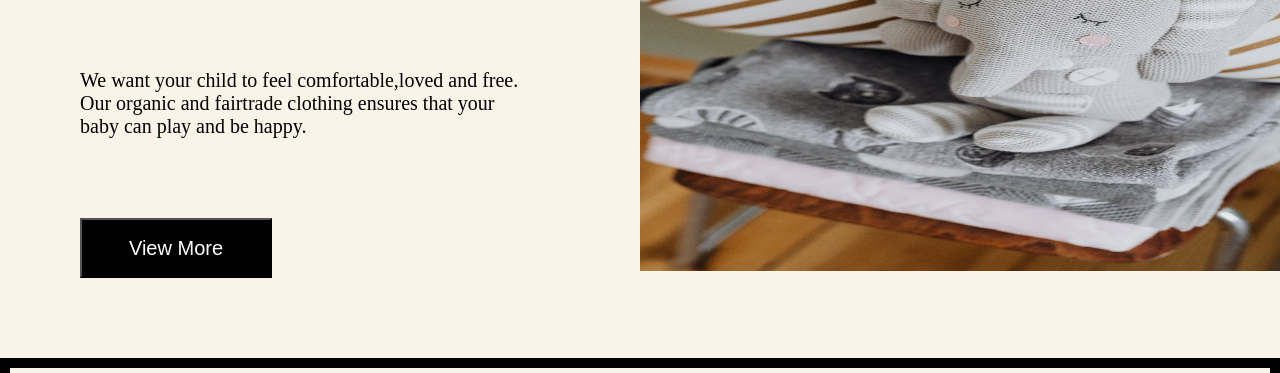
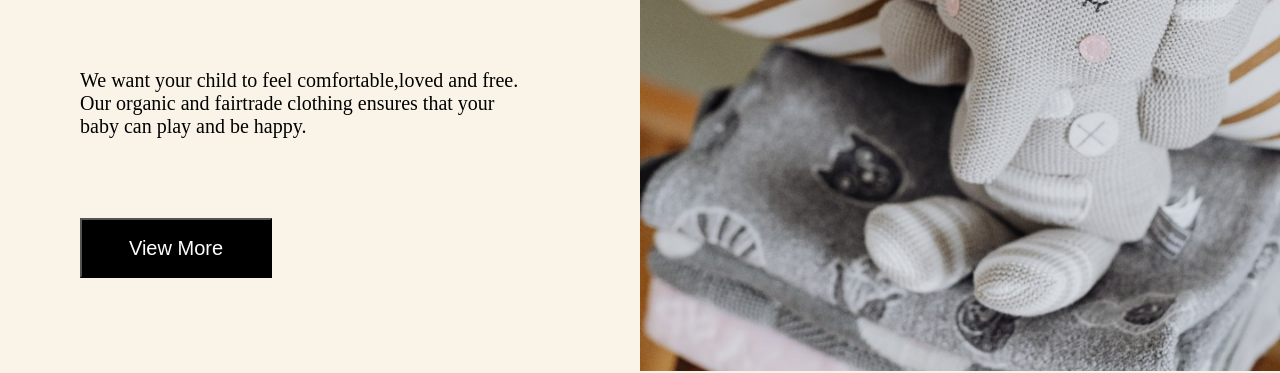
Before and after one commit to Victoriajohn141/bixtly, a plain HTML site: page index.html in a window 1280 px wide. Shown: the part 240-613 px from the top of the page. Drawn offline with Linux system fonts and the light colour scheme.

Commit message:
added height to the image and gave it an object fit

```diff
--- a/style.css
+++ b/style.css
@@ -81,7 +81,8 @@ body {
 }
 img {
     width: 100%;
-    height: 400px;
+    height: 500px;
+    object-fit: cover;
 }
 .heading-2{
     font-size: 50px;
```
